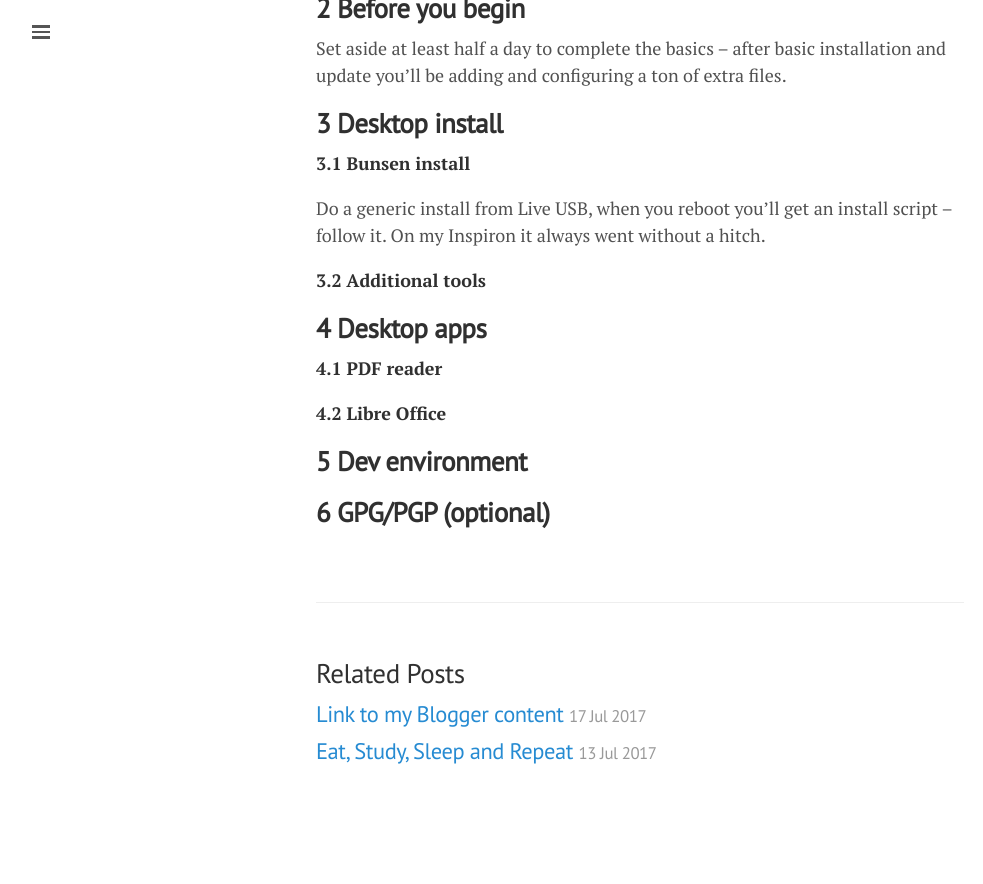
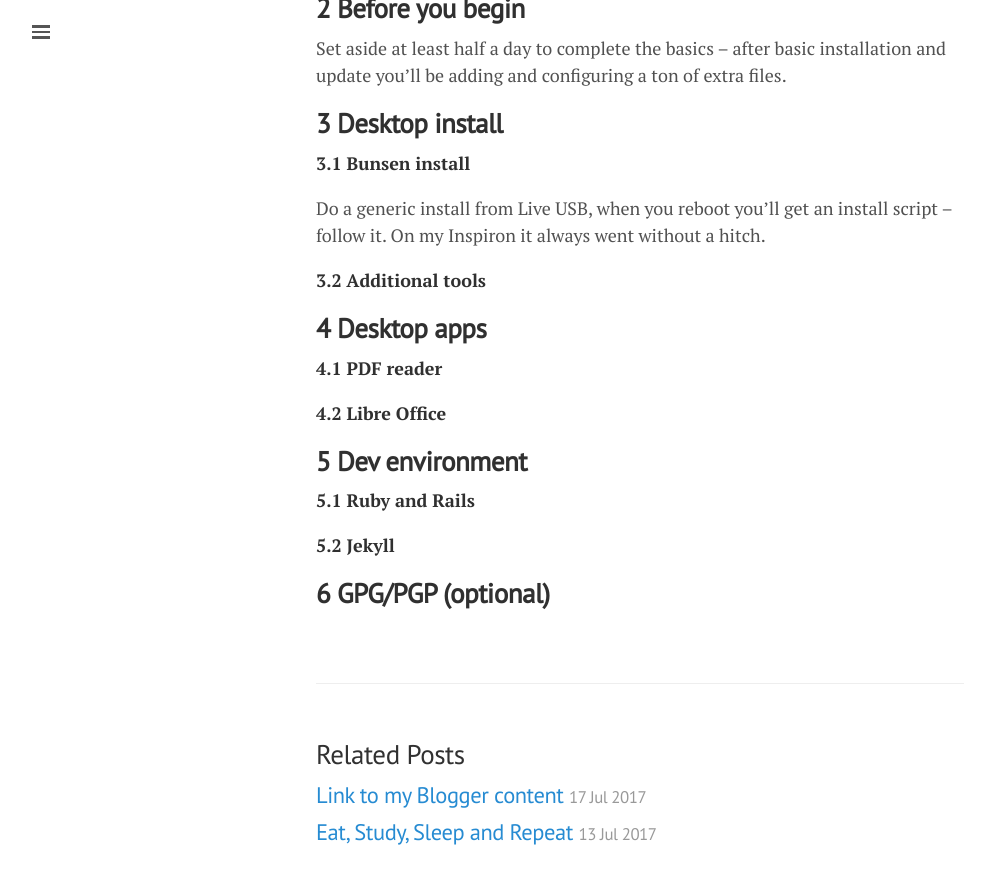
Before and after one commit to lgeurts/lgeurts.github.io, a Jekyll site: the page built from _posts/2017-07-11-bunsenlabs-linux-setup-notes-for dell-inspiron-6000.md, in a window 1280 px wide and 900 px high, scrolled down 1264 px. Shown: the top 884 px of the window, without its empty margins (0-983 px from the left). Built offline with Jekyll 4.4.1, drawn with Linux system fonts in a browser that asks for light colours; nearby versions of some CDN libraries; comment, search, counter and statistics services are not loaded; before the commit the page ends 2083 px from its top, so only the background shows below that.

Commit message:
Update 2017-07-11-bunsenlabs-linux-setup-notes-for dell-inspiron-6000.md

```diff
--- a/_posts/2017-07-11-bunsenlabs-linux-setup-notes-for dell-inspiron-6000.md
+++ b/_posts/2017-07-11-bunsenlabs-linux-setup-notes-for dell-inspiron-6000.md
@@ -49,5 +49,9 @@ Do a generic install from Live USB, when you reboot you'll get an install script
 **5 Dev environment**
 ---------------------
 
+**5.1 Ruby and Rails**
+
+**5.2 Jekyll**
+
 **6 GPG/PGP (optional)**
 ------------------------
```
